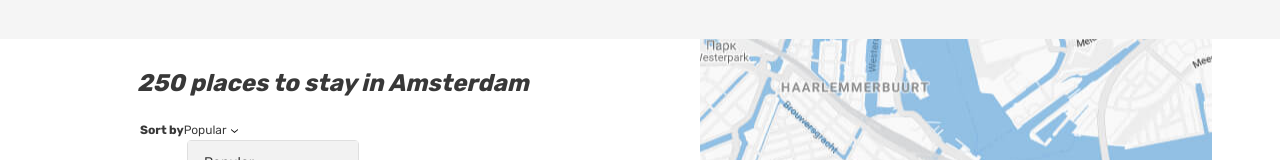
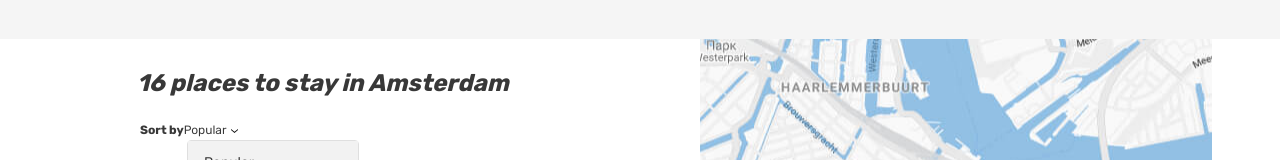
Before and after one commit to htmlacademy-univer-javascript-3/2499855-six-cities-4, a React (Vite) app: page / in a window 1280 px wide. Shown: the part 146-306 px from the top of the page. Built offline with nearby package versions, Linux system fonts and the light colour scheme.

Commit message:
Location of app.tsx is changed

```diff
--- a/src/components/app/app.tsx
+++ b/src/app.tsx
@@ -1,4 +1,4 @@
-import MainScreen from '../../pages/main-screen/main-screen';
+import MainScreen from './pages/main-screen/main-screen';
 
 type AppComponentProps = {
   placesCount: number;
--- a/src/index.tsx
+++ b/src/index.tsx
@@ -1,6 +1,10 @@
 import React from 'react';
 import ReactDOM from 'react-dom/client';
-import App from './components/app/app';
+import App from './app';
+
+const Preset = {
+  placesCount: 16,
+} as const;
 
 const root = ReactDOM.createRoot(
   document.getElementById('root') as HTMLElement
@@ -8,6 +12,6 @@ const root = ReactDOM.createRoot(
 
 root.render(
   <React.StrictMode>
-    <App placesCount={250} />
+    <App placesCount={Preset.placesCount} />
   </React.StrictMode>
 );
```
